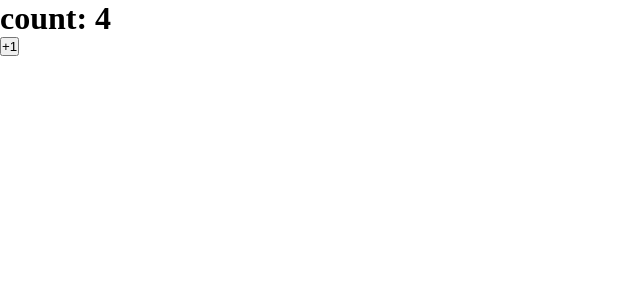
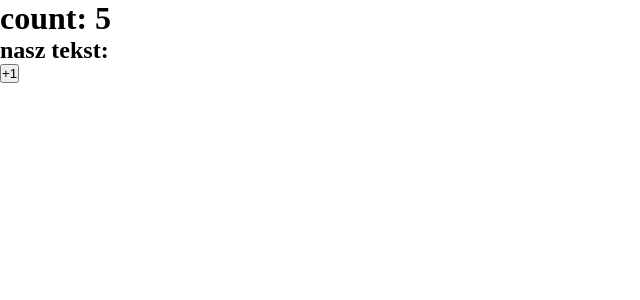
Before and after one commit to szu-szy/react-pol32, a React (Create React App) app: page / in a window 1280 px wide. Shown: the top 300 px of the page, without its empty margins (0-640 px from the left). Built offline with nearby package versions, Linux system fonts and the light colour scheme.

Commit message:
add state

```diff
--- a/src/components/Block/Block.tsx
+++ b/src/components/Block/Block.tsx
@@ -6,11 +6,34 @@ import { Component } from "react";
 let count = 0;
 count = count + 1;
 
-class Block extends Component {
+type StateType = {
+  count: number;
+  text: string;
+};
+
+type Props = {
+  count: number;
+};
+
+// okreslenie typu dla Stanu komponent
+// Component<TypPropsów, TypStanu>
+class Block extends Component<Props, StateType> {
   // sposób I deklaracja stanu
-  state = {
-    count: 4,
-  };
+  // state = {
+  //   count: 4,
+  //   text: "jakis tekst",
+  // };
+
+  constructor(props: Props) {
+    super(props);
+
+    // II sposób deklaracji stanu
+    // moja rekomendacja
+    this.state = {
+      count: 5,
+      text: "",
+    };
+  }
 
   // metoda zwiekszajaca stan count o 1 (function posiada własny this)
   // increment() {
@@ -20,7 +43,28 @@ class Block extends Component {
   // opcja II za pomoca funkcji strzalkowej
   // (nie posiada wlasnego this - wskazuje na rodzica)
   increment = () => {
-    console.log(this.state);
+    // sluzy do poinformowania VDOM aby odswiezyl nasz komponent
+    // setState - ma dostęp do stanu poprzedniego setState(prev => ({...prev}))
+    // do setState przekazujemy tylko te wlasciwosci ktore chcemy zaktualizowac
+    // jeżeli nie podalismy, jakiejs właściwości stanu, to nie zmieni ona wartosci - ale też nie zniknie
+    // czyli: jeżeli to setState podamy obiekt z count
+    // -> to zaktualizuje nam w state tylko count, textu nie ruszy
+    this.setState((prev) => {
+      return {
+        // nadpisanie starym stanem obiektu "...prev" - działa domyslnie i nie musimy tego pisasc
+        // wiec "...prev" nie jest tutaj wymagany
+        ...prev,
+        count: prev.count + 1,
+      };
+    });
+
+    setTimeout(() => {
+      console.log(this.state);
+    }, 1000);
+
+    // ten sposób nie odświezy nam komponentu
+    // VDOM nie wie, ze cos sie zmienilo
+    // this.state.count = this.state.count + 1;
   };
   // pamietamy, że musi zawierać metode render
   render() {
@@ -31,6 +75,7 @@ class Block extends Component {
     return (
       <div>
         <h1>count: {this.state.count}</h1>
+        <h2>nasz tekst: {this.state.text}</h2>
         {/* Event w JS: click, submit, change */}
         {/* Event w React: onClick, onSubmit, onChange - poniewaz JS zarezerwowalo poprzednie nazwy */}
         {/* button.addEventListener('click', this.increment) */}
```
